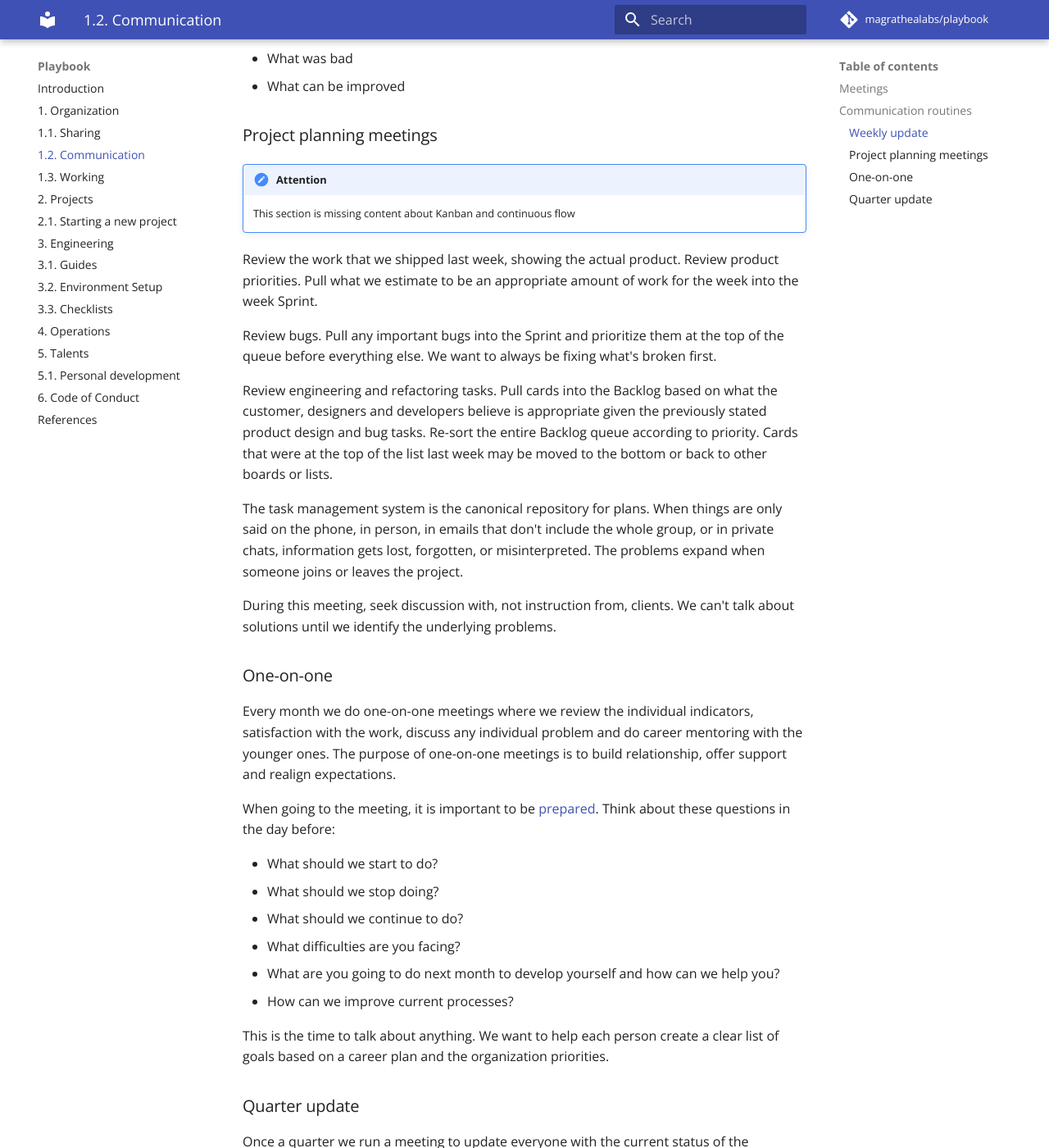
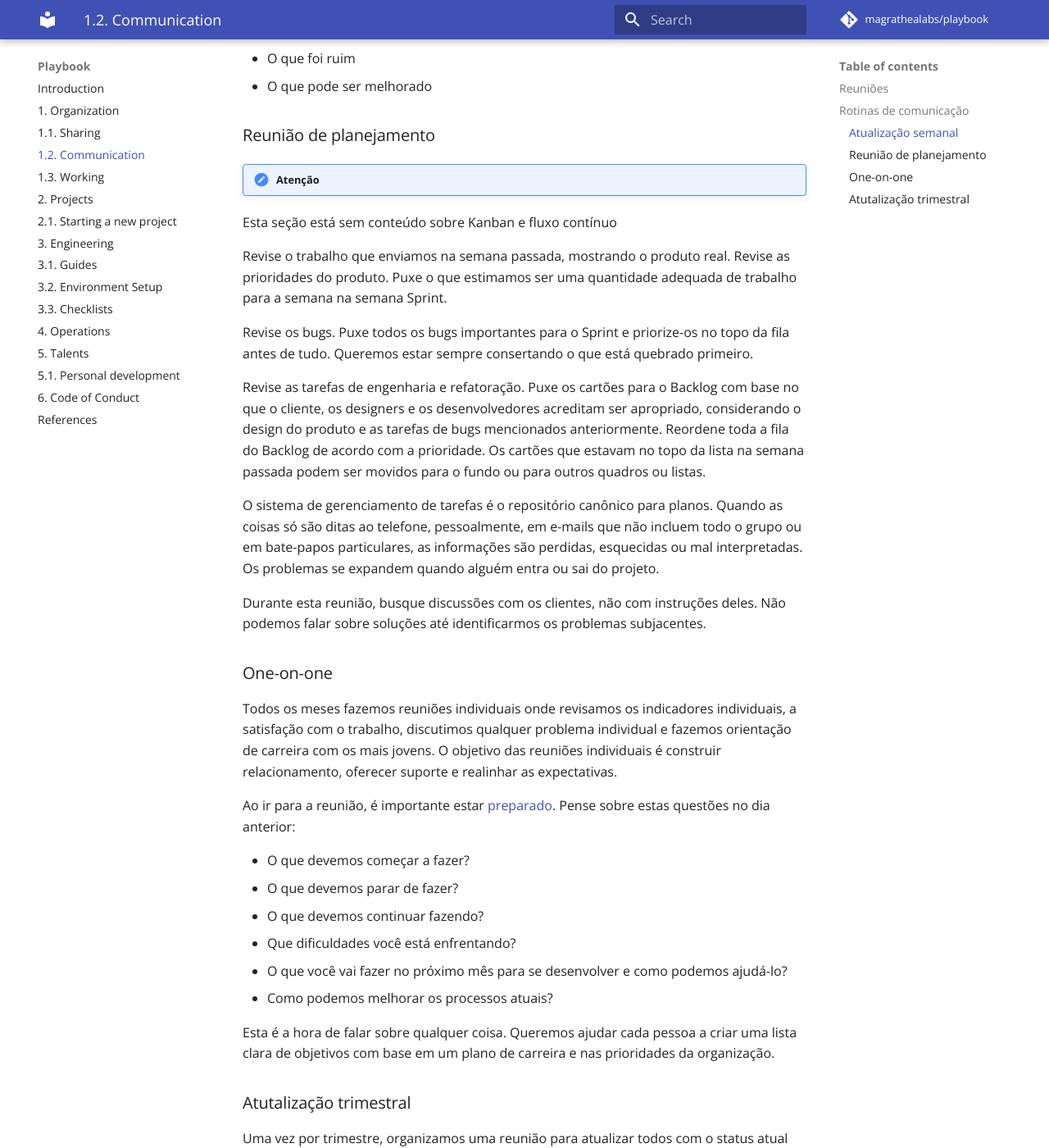
Before and after one commit to magrathealabs/playbook, an MkDocs documentation site: the page built from docs/1.2-communication.md, in a window 1280 px wide and 1400 px high, scrolled down 1318 px. Shown: the whole window at 82% size. Built offline with MkDocs 1.6.1 and Material for MkDocs 9.7.7, drawn with Linux system fonts in a browser that asks for light colours; comment, search, counter and statistics services are not loaded; some of the changed text lies outside the part shown.

Commit message:
Translated 1.2-communication to pt-BR

```diff
--- a/docs/1.2-communication.md
+++ b/docs/1.2-communication.md
@@ -1,74 +1,74 @@
-# Communication
+# Comunicação
 
-Communication is one of our main values. We believe that transparency and communication are essential to the development of good software products. In our experience, communication is the main point of product problem generation.
+Comunicação é um dos nossos principais valores. Nós acreditamos que transparencia e comunicação são essenciais para um bom desenvolvimento de produto de Software. Falta de comunicação é o principal ponto de geração de problemas no desenvolvimento de um produto.
 
-## Meetings
+## Reuniões
 
-We are aware that meetings are necessary but can be huge time wasters. That's why we take precautions to respect each other's time and attention during any meeting we ought to do.
+Estamos cientes de que as reuniões são necessárias, mas podem ser grandes desperdícios de tempo. É por isso que tomamos precauções para respeitar o tempo dos outros participantes e prestar atenção durante qualquer reunião que façamos.
 
-If you are hosting a meeting:
+Caso esteja comandando a reunião:
 
-* Use any communication channel, preferably Slack or e-mail, to organize when and where the meeting should take place.
-* Check the invitee's calendars before sending an invitation, ensuring that everyone will be able to attend the meeting.
-* When creating the meeting's event, add an agenda describing what's going to be discussed in the meeting and its goal. Meetings without an agenda are doomed to be unproductive.
-* Reserve a room on Fliperama's calendar if necessary. Avoid having meetings at open spaces — the noise could be a problem.
+* Use um canal de comunicação, preferencialmette Slack ou e-mail, para organizar onde e quando a reunião ocorrerá.
+* Verifique o calendário dos participantes antes de mandar o convite, certifique-se que todos estarão disponíveis.
+* Quando criar o evento da reunião, adicione na descrição o que será discutido e qual a meta dela. Reuniões sem pauta são geralmente improdutivas.
+* Caso necessário, Reserve uma sala no calendario do Fliperama. Evite realizar reuniões em espaços abertos - o barulho pode ser um problema.
 
-If you are participating:
+Caso esteja participando:
 
-* If you receive a meeting invitation, don't accept if you think your participation is not necessary. Just be sure to decline it with a note, so the inviter will know why you've refused.
-* If you're in a meeting, **be** in that meeting. In other words, try to contribute as much as possible and keep your attention on the subject. Electronic devices (like cell phones and laptops) should be used only if strictly necessary.
-* If you feel that you don't need to be at that meeting anymore, don't feel bad about leaving earlier. Politely ask if your presence is still necessary, explain that you can't afford more time at the moment and leave.
+* Se você receber um convite para uma reunião, não aceite se você achar que sua participação não é necessaria. Se for recurar adicione uma nora explicando o motivo.
+* Se vocẽ estiver em uma reunião, **paritcipe** dela. Em outras palavras, tente contribuir sempre que possível e preste atenção no assunto. Aparelhos eletrônico (celulares e notebooks) devem ser utilizados somente quando necessários.
+* Se você achar que não deveria mais estar naquela reunião, não se sinta mal de sair cedo dela. Pergunte educadamente se a sua presença ainda é necessária, explique que você não pode pagar mais tempo no momento e sair.
 
-## Communication routines
+## Rotinas de comunicação
 
-Here we describe some of our communication routines.
+Aqui descrevemos algumas de nossas rotinas de comunicação.
 
-### Weekly update
+### Atualização semanal
 
-Once a week we do a standup meeting so we can communicate others about:
+Uma vez por semana fazemos uma reunião standup para que possamos nos comunicar sobre:
 
-* What we've been doing
-* What we learned
-* What was good
-* What was bad
-* What can be improved
+* O que estamos fazendo
+* O que aprendemos
+* O que foi bom
+* O que foi ruim
+* O que pode ser melhorado
 
-### Project planning meetings
+### Reunião de planejamento
 
-!!! attention
-    This section is missing content about Kanban and continuous flow
+!!! atenção
+    Esta seção está sem conteúdo sobre Kanban e fluxo contínuo
 
-Review the work that we shipped last week, showing the actual product. Review product priorities. Pull what we estimate to be an appropriate amount of work for the week into the week Sprint.
+Revise o trabalho que enviamos na semana passada, mostrando o produto real. Revise as prioridades do produto. Puxe o que estimamos ser uma quantidade adequada de trabalho para a semana na semana Sprint.
 
-Review bugs. Pull any important bugs into the Sprint and prioritize them at the top of the queue before everything else. We want to always be fixing what's broken first.
+Revise os bugs. Puxe todos os bugs importantes para o Sprint e priorize-os no topo da fila antes de tudo. Queremos estar sempre consertando o que está quebrado primeiro.
 
-Review engineering and refactoring tasks. Pull cards into the Backlog based on what the customer, designers and developers believe is appropriate given the previously stated product design and bug tasks. Re-sort the entire Backlog queue according to priority. Cards that were at the top of the list last week may be moved to the bottom or back to other boards or lists.
+Revise as tarefas de engenharia e refatoração. Puxe os cartões para o Backlog com base no que o cliente, os designers e os desenvolvedores acreditam ser apropriado, considerando o design do produto e as tarefas de bugs mencionados anteriormente. Reordene toda a fila do Backlog de acordo com a prioridade. Os cartões que estavam no topo da lista na semana passada podem ser movidos para o fundo ou para outros quadros ou listas.
 
-The task management system is the canonical repository for plans. When things are only said on the phone, in person, in emails that don't include the whole group, or in private chats, information gets lost, forgotten, or misinterpreted. The problems expand when someone joins or leaves the project.
+O sistema de gerenciamento de tarefas é o repositório canônico para planos. Quando as coisas só são ditas ao telefone, pessoalmente, em e-mails que não incluem todo o grupo ou em bate-papos particulares, as informações são perdidas, esquecidas ou mal interpretadas. Os problemas se expandem quando alguém entra ou sai do projeto.
 
-During this meeting, seek discussion with, not instruction from, clients. We can't talk about solutions until we identify the underlying problems.
+Durante esta reunião, busque discussões com os clientes, não com instruções deles. Não podemos falar sobre soluções até identificarmos os problemas subjacentes.
 
 ### One-on-one
 
-Every month we do one-on-one meetings where we review the individual indicators, satisfaction with the work, discuss any individual problem and do career mentoring with the younger ones. The purpose of one-on-one meetings is to build relationship, offer support and realign expectations.
+Todos os meses fazemos reuniões individuais onde revisamos os indicadores individuais, a satisfação com o trabalho, discutimos qualquer problema individual e fazemos orientação de carreira com os mais jovens. O objetivo das reuniões individuais é construir relacionamento, oferecer suporte e realinhar as expectativas.
 
-When going to the meeting, it is important to be [prepared](https://m.signalvnoise.com/how-to-prepare-for-a-one-on-one-meeting-as-an-employee-fc2a46912a4c). Think about these questions in the day before:
+Ao ir para a reunião, é importante estar [preparado](https://m.signalvnoise.com/how-to-prepare-for-a-one-on-one-meeting-as-an-employee-fc2a46912a4c). Pense sobre estas questões no dia anterior:
 
-* What should we start to do?
-* What should we stop doing?
-* What should we continue to do?
-* What difficulties are you facing?
-* What are you going to do next month to develop yourself and how can we help you?
-* How can we improve current processes?
+* O que devemos começar a fazer?
+* O que devemos parar de fazer?
+* O que devemos continuar fazendo?
+* Que dificuldades você está enfrentando?
+* O que você vai fazer no próximo mês para se desenvolver e como podemos ajudá-lo?
+* Como podemos melhorar os processos atuais?
 
-This is the time to talk about anything. We want to help each person create a clear list of goals based on a career plan and the organization priorities.
+Esta é a hora de falar sobre qualquer coisa. Queremos ajudar cada pessoa a criar uma lista clara de objetivos com base em um plano de carreira e nas prioridades da organização.
 
-### Quarter update
+### Atutalização trimestral
 
-Once a quarter we run a meeting to update everyone with the current status of the organization and plans for the future. We talk about:
+Uma vez por trimestre, organizamos uma reunião para atualizar todos com o status atual da organização e planos para o futuro. Falamos sobre:
 
-* Major organization announcements
-* Our culture: what we're doing that is good and what should we improve as a team
-* An overview of our current and new customers
-* Sales Pipeline
-* Cash flow: a summary of the major incoming and outgoing funds and debts
+* Principais anúncios de organização
+* Nossa cultura: o que estamos fazendo é bom e o que devemos melhorar em equipe
+* Uma visão geral de nossos atuais e novos clientes
+* Pipeline de vendas
+* Fluxo de caixa: um resumo dos principais fundos e débitos de entrada e saída
```
